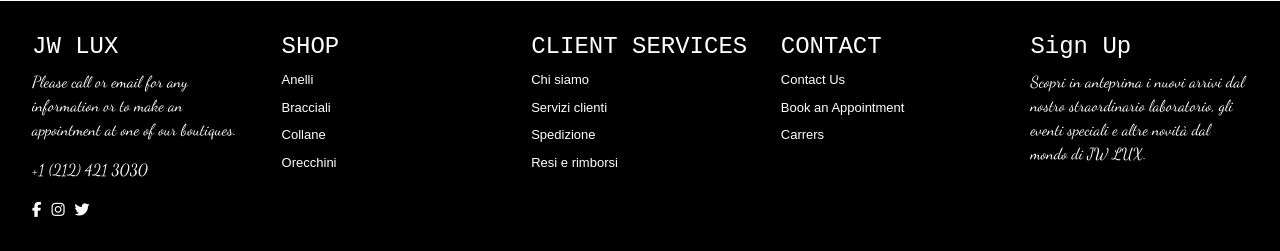
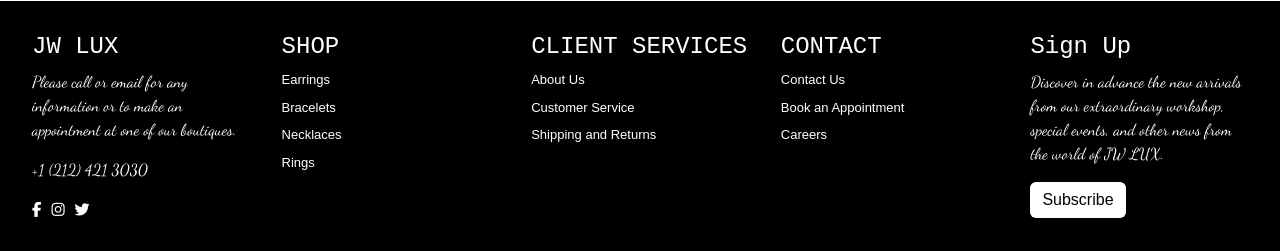
Before and after one commit to FernandoSalicandro/jw-fe, a React (Vite) app: page / in a window 1280 px wide. Shown: the part 912-1163 px from the top of the page. Built offline with nearby package versions, Linux system fonts and the light colour scheme; no server answers; a web font is replaced by a local one.

Commit message:
feat: footer aggiornato

```diff
--- a/src/components/AppFooter.jsx
+++ b/src/components/AppFooter.jsx
@@ -1,4 +1,4 @@
-
+import { NavLink } from 'react-router-dom';
 const AppFooter = () => {
     return (
         <footer className="footer">
@@ -8,42 +8,44 @@
                     <p>Please call or email for any information or to make an appointment at one of our boutiques.</p>
                     <p>+1 (212) 421 3030</p>
                     <div className="footer-social">
-                        <a href="#"><i className="fab fa-facebook-f"></i></a>
-                        <a href="#"><i className="fab fa-instagram"></i></a>
-                        <a href="#"><i className="fab fa-twitter"></i></a>
-                        </div>
+                        <NavLink to="#"><i className="fab fa-facebook-f"></i></NavLink>
+                        <NavLink to="#"><i className="fab fa-instagram"></i></NavLink>
+                        <NavLink to="#"><i className="fab fa-twitter"></i></NavLink>
+                    </div>
                 </div>
                 <div className="footer-column">
                     <h4>SHOP</h4>
                     <ul>
-                        <li><a href="#">Anelli</a></li>
-                        <li><a href="#">Bracciali</a></li>
-                        <li><a href="#">Collane</a></li>
-                        <li><a href="#">Orecchini</a></li>
+                        <li><NavLink to="/earrings">Earrings</NavLink></li>
+                        <li><NavLink to="/bracelets">Bracelets</NavLink></li>
+                        <li><NavLink to="/necklace">Necklaces</NavLink></li>
+                        <li><NavLink to="/rings">Rings</NavLink></li>
                     </ul>
                 </div>
 
                 <div className="footer-column">
                     <h4>CLIENT SERVICES</h4>
                     <ul>
-                        <li><a href="#">Chi siamo</a></li>
-                        <li><a href="#">Servizi clienti</a></li>
-                        <li><a href="#">Spedizione</a></li>
-                        <li><a href="#">Resi e rimborsi</a></li>
+                        <li><NavLink to="/About Us">About Us</NavLink></li>
+                        <li><NavLink to="/CustomerService">Customer Service</NavLink></li>
+                        <li><NavLink to="/Shippingandreturns">Shipping and Returns</NavLink></li>
                     </ul>
                 </div>
 
                 <div className="footer-column">
                     <h4>CONTACT</h4>
                     <ul>
-                        <li><a href="#">Contact Us</a></li>
-                        <li><a href="#">Book an Appointment</a></li>
-                        <li><a href="#">Carrers</a></li>
+                        <li><NavLink to="/contact">Contact Us</NavLink></li>
+                        <li><NavLink to="/book-appointment">Book an Appointment</NavLink></li>
+                        <li><NavLink to="/careers">Careers</NavLink></li>
                     </ul>
                 </div>
                 <div className="footer-column">
                     <h4>Sign Up</h4>
-                    <p>Scopri in anteprima i nuovi arrivi dal nostro straordinario laboratorio, gli eventi speciali e altre novità dal mondo di JW LUX.</p>
+                    <p>Discover in advance the new arrivals from our extraordinary workshop, special events, and other news from the world of JW LUX.</p>
+                    <NavLink to="/subscribe">
+                        <button className="bg-white btn btn-outline border-0 text-black show-details">Subscribe</button>
+                    </NavLink>
                 </div>
             </div>
         </footer>
```
